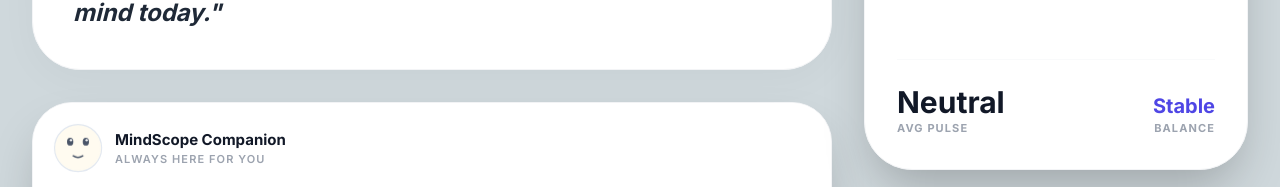
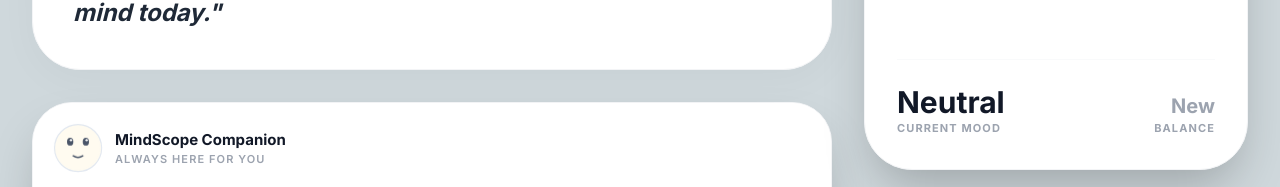
Before and after one commit to Nithishkumar647397/MindScopeFinal2, a React (Vite) app: page /#/ in a window 1280 px wide. Shown: the part 322-509 px from the top of the page. Built offline with nearby package versions, Linux system fonts and the light colour scheme; no server answers; sample sign-in values are in the browser's storage.

Commit message:
"bubble fix needed"

```diff
--- a/components/ChatInterface.tsx
+++ b/components/ChatInterface.tsx
@@ -96,9 +96,15 @@ export const ChatInterface: React.FC = () => {
 
         {chatHistory.map((msg) => (
           <div key={msg.id} className={`flex gap-3 ${msg.role === 'user' ? 'flex-row-reverse' : 'flex-row'}`}>
-            <div className={`flex-shrink-0 w-9 h-9 rounded-full flex items-center justify-center shadow-sm ${msg.role === 'user' ? 'bg-indigo-600' : 'bg-white border border-gray-100'}`}>
-               {msg.role === 'user' ? <User size={16} className="text-white" /> : <Bot size={16} className="text-indigo-600" />}
-            </div>
+            {msg.role === 'user' ? (
+              <div className="flex-shrink-0 w-9 h-9 rounded-full flex items-center justify-center shadow-sm bg-indigo-600">
+                <User size={16} className="text-white" />
+              </div>
+            ) : (
+              <div className="flex-shrink-0">
+                <MoodAvatar mood={msg.relatedMood ?? currentMood} size={36} />
+              </div>
+            )}
             <div className={`max-w-[80%] p-4 rounded-2xl text-[14px] leading-relaxed shadow-sm ${
                 msg.role === 'user'
                   ? 'bg-indigo-600 text-white rounded-tr-none'
@@ -111,8 +117,8 @@ export const ChatInterface: React.FC = () => {
 
         {isLoadingAI && (
             <div className="flex gap-3">
-                 <div className="w-9 h-9 rounded-full bg-white border border-gray-100 flex items-center justify-center shadow-sm">
-                    <Bot size={16} className="text-indigo-600" />
+                 <div className="flex-shrink-0">
+                    <MoodAvatar mood={currentMood} isThinking={true} size={36} />
                  </div>
                  <div className="bg-white p-4 rounded-2xl rounded-tl-none border border-gray-200 shadow-sm flex space-x-1.5">
                     <div className="w-1.5 h-1.5 bg-gray-300 rounded-full animate-bounce"></div>
--- a/components/FloatingOrbs.tsx
+++ b/components/FloatingOrbs.tsx
@@ -2,7 +2,7 @@ import React from 'react';
 
 export const FloatingOrbs: React.FC = () => {
   return (
-    <div className="fixed inset-0 overflow-hidden pointer-events-none z-0">
+    <div className="fixed inset-0 overflow-hidden pointer-events-none z-10">
       {/* Orb 1 - Large */}
       <div
         className="absolute rounded-full animate-float-1"
--- a/pages/Dashboard.tsx
+++ b/pages/Dashboard.tsx
@@ -6,18 +6,47 @@ import { ChatInterface } from '../components/ChatInterface';
 import { MoodChart } from '../components/MoodChart';
 import { MOOD_COLORS, MOOD_ICONS, MOOD_SUPPORT_LINES } from '../constants.ts';
 import { findPeacefulPlaces, getMusicRecommendations } from '../services/geminiService';
+import { Mood } from '../types';
 import { LogOut, Sparkles, Calendar, X, Music, MapPin, ExternalLink, RefreshCw, User as UserIcon } from 'lucide-react';
 import { FloatingOrbs } from '../components/FloatingOrbs';
 
 const Dashboard: React.FC = () => {
   const { user, logout } = useAuth();
-  const { currentMood, currentQuote, weeklyReport, refreshInsights } = useWellness();
+  const { currentMood, currentQuote, weeklyReport, refreshInsights, moodLogs } = useWellness();
   const [showReport, setShowReport] = useState(false);
   const [places, setPlaces] = useState<any[]>([]);
   const [songs, setSongs] = useState<any[]>([]);
   const [isRefreshingRecs, setIsRefreshingRecs] = useState(false);
   const [profileOpen, setProfileOpen] = useState(false);
   const [userLocation, setUserLocation] = useState<string>("Detecting...");
+
+  const getBalanceStatus = () => {
+    const positiveMoods = [Mood.Happy, Mood.Excited, Mood.Calm];
+    const negativeMoods = [Mood.Sad, Mood.Angry, Mood.Depressed, Mood.Anxiety, Mood.Stress];
+
+    if (moodLogs.length < 2) return "New";
+
+    // Get last 5 moods
+    const recentMoods = moodLogs.slice(-5).map(log => log.mood);
+    const positiveCount = recentMoods.filter(m => positiveMoods.includes(m)).length;
+    const negativeCount = recentMoods.filter(m => negativeMoods.includes(m)).length;
+
+    if (positiveCount > negativeCount + 1) return "Rising";
+    if (negativeCount > positiveCount + 1) return "Falling";
+    if (positiveCount === negativeCount) return "Balanced";
+    return "Stable";
+  };
+
+  const getBalanceColor = () => {
+    const status = getBalanceStatus();
+    switch (status) {
+      case "Rising": return "text-green-500";
+      case "Falling": return "text-red-400";
+      case "Balanced": return "text-indigo-600";
+      case "New": return "text-gray-400";
+      default: return "text-indigo-600";
+    }
+  };
 
   const CurrentMoodIcon = MOOD_ICONS[currentMood];
   const bgColor = MOOD_COLORS[currentMood];
@@ -173,10 +202,10 @@ const Dashboard: React.FC = () => {
                 <div className="flex justify-between items-end mt-8 pt-6 border-t border-gray-50">
                     <div>
                         <p className="text-3xl font-black text-gray-900">{currentMood}</p>
-                        <p className="text-[11px] font-black text-gray-400 uppercase tracking-widest">Avg Pulse</p>
+                        <p className="text-[11px] font-black text-gray-400 uppercase tracking-widest">Current Mood</p>
                     </div>
                     <div className="text-right">
-                        <p className="text-xl font-black text-indigo-600">Stable</p>
+                        <p className={`text-xl font-black ${getBalanceColor()}`}>{getBalanceStatus()}</p>
                         <p className="text-[11px] font-black text-gray-400 uppercase tracking-widest">Balance</p>
                     </div>
                 </div>
```
